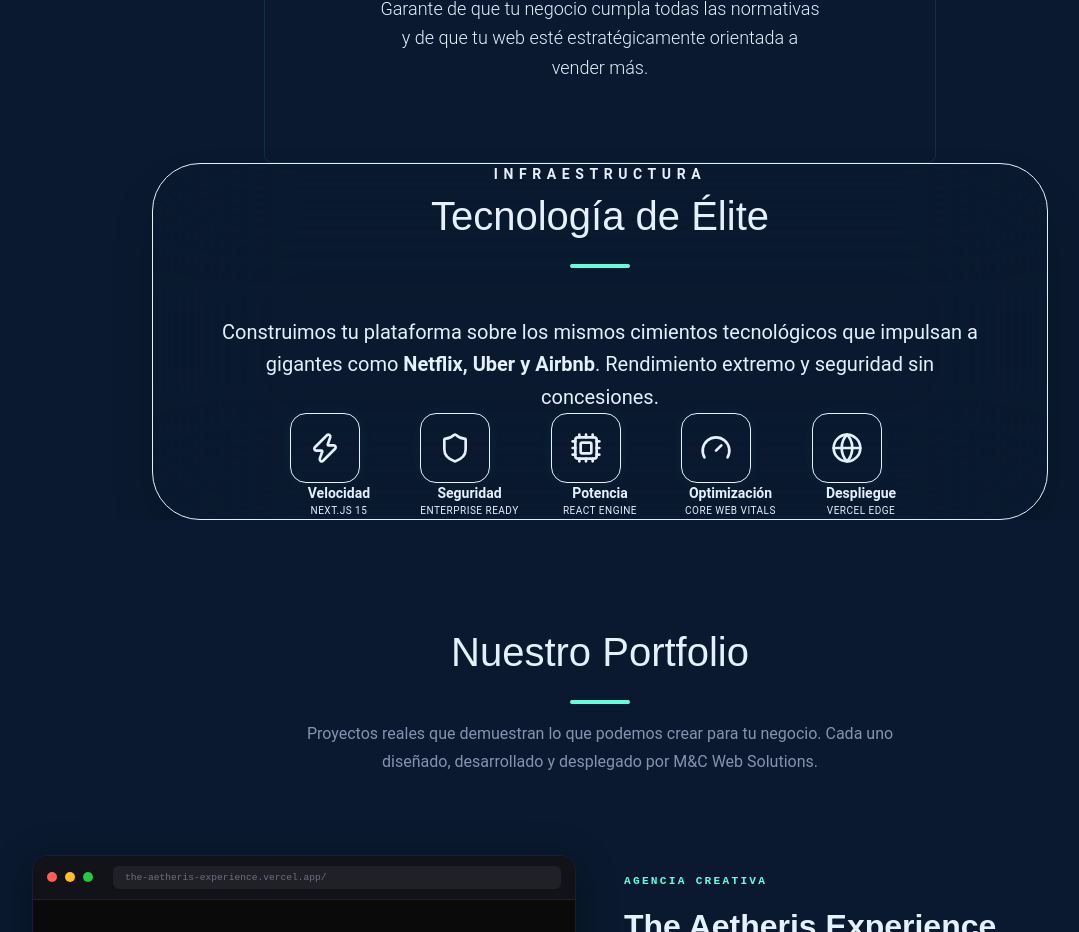
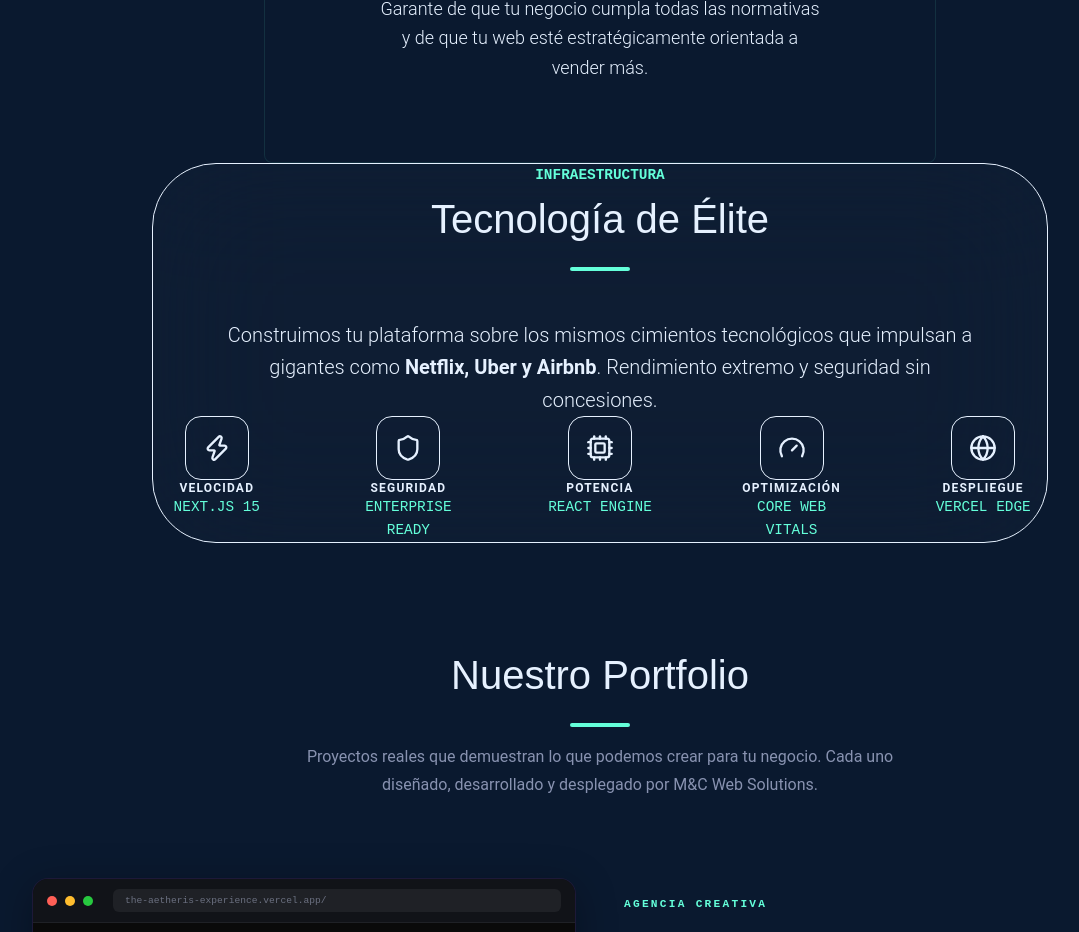
Before and after one commit to markusx5622/mc-websolutions-v2, a Next.js app: page / in a window 1280 px wide. Shown: the part 4580-5512 px from the top of the page, without its empty margins (40-1119 px from the left). Built offline with nearby package versions, Linux system fonts and the light colour scheme.

Commit message:
style: premium upgrade for Technology section with improved spacing and typography

```diff
--- a/src/app/(marketing)/page.tsx
+++ b/src/app/(marketing)/page.tsx
@@ -520,50 +520,51 @@ export default function Home() {
             </motion.div>
           </div>
 
-          <div className="mt-40 text-center flex justify-center w-full">
+          <div className="mt-64 text-center flex justify-center w-full">
             <motion.div
               initial={{ opacity: 0, scale: 0.98 }}
               whileInView={{ opacity: 1, scale: 1 }}
               viewport={{ once: true }}
-              className="relative overflow-hidden py-24 px-8 md:px-20 max-w-6xl w-full backdrop-blur-3xl bg-light/30 rounded-[3rem] border border-accent/10 flex flex-col items-center text-center shadow-2xl"
+              className="relative overflow-hidden py-24 px-8 md:px-20 max-w-6xl w-full backdrop-blur-3xl bg-white/[0.02] rounded-[4rem] border border-accent/20 flex flex-col items-center text-center shadow-[0_0_80px_-20px_rgba(var(--accent-rgb),0.1)]"
             >
-              {/* Background Glow */}
+              {/* Background Glows */}
               <div className="absolute -top-1/2 -left-1/4 w-[600px] h-[600px] bg-accent/5 rounded-full blur-[120px] pointer-events-none" />
+              <div className="absolute -bottom-1/2 -right-1/4 w-[600px] h-[600px] bg-accent/5 rounded-full blur-[120px] pointer-events-none" />
 
               <div className="relative z-10 w-full flex flex-col items-center">
-                <p className="mb-4 text-accent text-sm tracking-[0.4em] uppercase font-bold">
+                <p className="mono-text text-accent/60 text-[0.6rem] letter-spacing-[4px] mb-6 font-semibold uppercase">
                   Infraestructura
                 </p>
                 <h2 className="section-title !mb-12">
                   Tecnología de Élite
                 </h2>
-                <p className="text-muted text-lg md:text-xl leading-relaxed max-w-3xl mx-auto mb-16">
+                <p className="text-text-muted text-lg md:text-xl leading-relaxed max-w-3xl mx-auto mb-20 font-light">
                   Construimos tu plataforma sobre los mismos cimientos tecnológicos que impulsan a gigantes como <span className="text-accent font-bold">Netflix, Uber y Airbnb</span>. Rendimiento extremo y seguridad sin concesiones.
                 </p>
 
-                <div className="grid grid-cols-2 md:grid-cols-5 gap-10 md:gap-8">
+                <div className="grid grid-cols-2 md:grid-cols-5 gap-12 md:gap-16 w-full">
                   {[
-                    { icon: <Zap size={32} />, label: "Velocidad", sub: "Next.js 15" },
-                    { icon: <Shield size={32} />, label: "Seguridad", sub: "Enterprise Ready" },
-                    { icon: <Cpu size={32} />, label: "Potencia", sub: "React Engine" },
-                    { icon: <Gauge size={32} />, label: "Optimización", sub: "Core Web Vitals" },
-                    { icon: <Globe size={32} />, label: "Despliegue", sub: "Vercel Edge" }
+                    { icon: <Zap size={28} />, label: "Velocidad", sub: "Next.js 15" },
+                    { icon: <Shield size={28} />, label: "Seguridad", sub: "Enterprise Ready" },
+                    { icon: <Cpu size={28} />, label: "Potencia", sub: "React Engine" },
+                    { icon: <Gauge size={28} />, label: "Optimización", sub: "Core Web Vitals" },
+                    { icon: <Globe size={28} />, label: "Despliegue", sub: "Vercel Edge" }
                   ].map((tech, i) => (
                     <motion.div
                       key={tech.label}
                       initial={{ opacity: 0, y: 20 }}
                       whileInView={{ opacity: 1, y: 0 }}
                       viewport={{ once: true }}
-                      transition={{ delay: 0.2 + (i * 0.1) }}
-                      whileHover={{ y: -10 }}
-                      className="group cursor-default"
+                      transition={{ delay: 0.1 + (i * 0.05) }}
+                      whileHover={{ y: -5 }}
+                      className="group flex flex-col items-center"
                     >
-                      <div className="w-[70px] h-[70px] rounded-2xl bg-accent bg-opacity-5 border border-accent border-opacity-20 mx-auto mb-6 flex items-center justify-center text-accent shadow-glow-sm transition-all duration-300 group-hover:shadow-glow group-hover:border-opacity-100"
+                      <div className="w-16 h-16 rounded-2xl bg-accent/5 border border-accent/10 flex items-center justify-center text-accent transition-all duration-500 group-hover:bg-accent/10 group-hover:border-accent/40 group-hover:shadow-[0_0_30px_-5px_rgba(var(--accent-rgb),0.3)] mb-6"
                       >
                         {tech.icon}
                       </div>
-                      <p className="text-sm text-main mb-1 font-bold">{tech.label}</p>
-                      <p className="text-[10px] text-muted uppercase tracking-wider">{tech.sub}</p>
+                      <p className="text-xs text-accent/80 font-bold uppercase tracking-widest mb-2">{tech.label}</p>
+                      <p className="mono-text text-[0.65rem] text-text-muted/60 uppercase letter-spacing-[1px]">{tech.sub}</p>
                     </motion.div>
                   ))}
                 </div>
```
